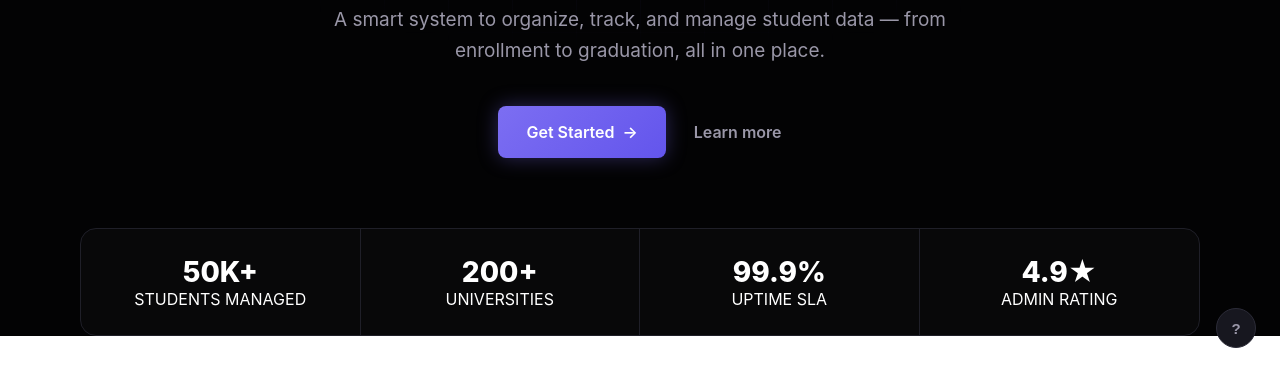
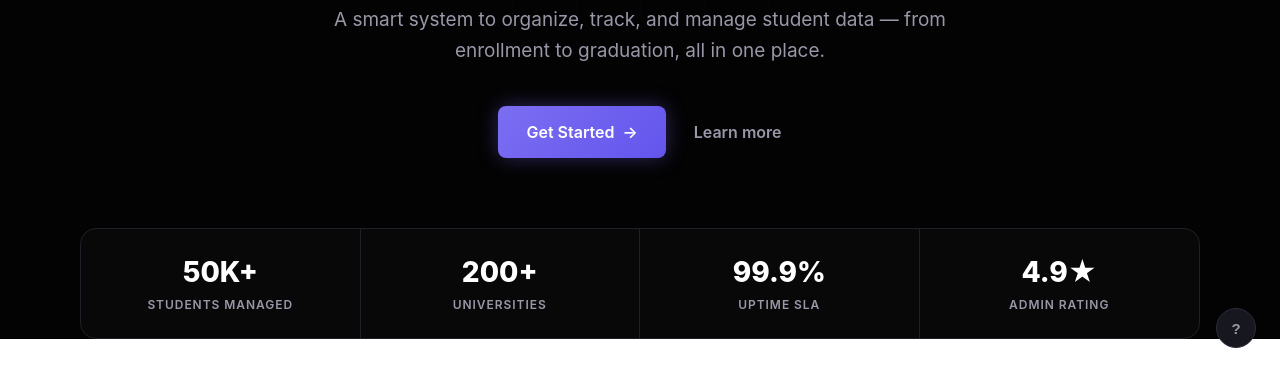
Before and after one commit to MuhammadAbdullahKhan11may/Student-Management-System, a plain HTML site: page index.html in a window 1280 px wide. Shown: the part 428-800 px from the top of the page. Drawn offline with Linux system fonts and the light colour scheme.

Commit message:
Update style.css

```diff
--- a/style.css
+++ b/style.css
@@ -244,6 +244,14 @@ html, body {
 .stat-number {
   font-size: 28px;
   font-weight: 800;
+}
+
+.stat-label {
+  color: var(--text-gray);
+  font-size: 12px;
+  font-weight: 600;
+  letter-spacing: 0.08em;
+  margin-top: 8px;
 }
 
 /* ---------- Responsive ---------- */
```
